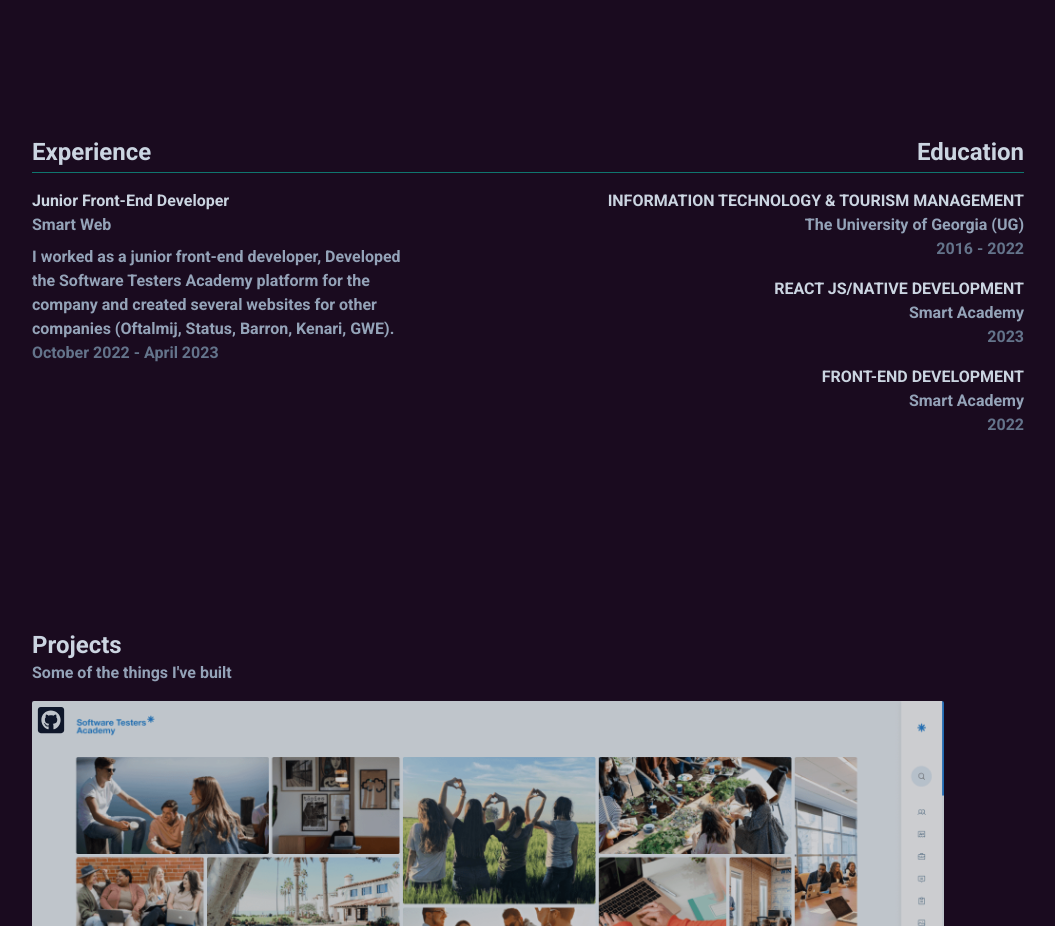
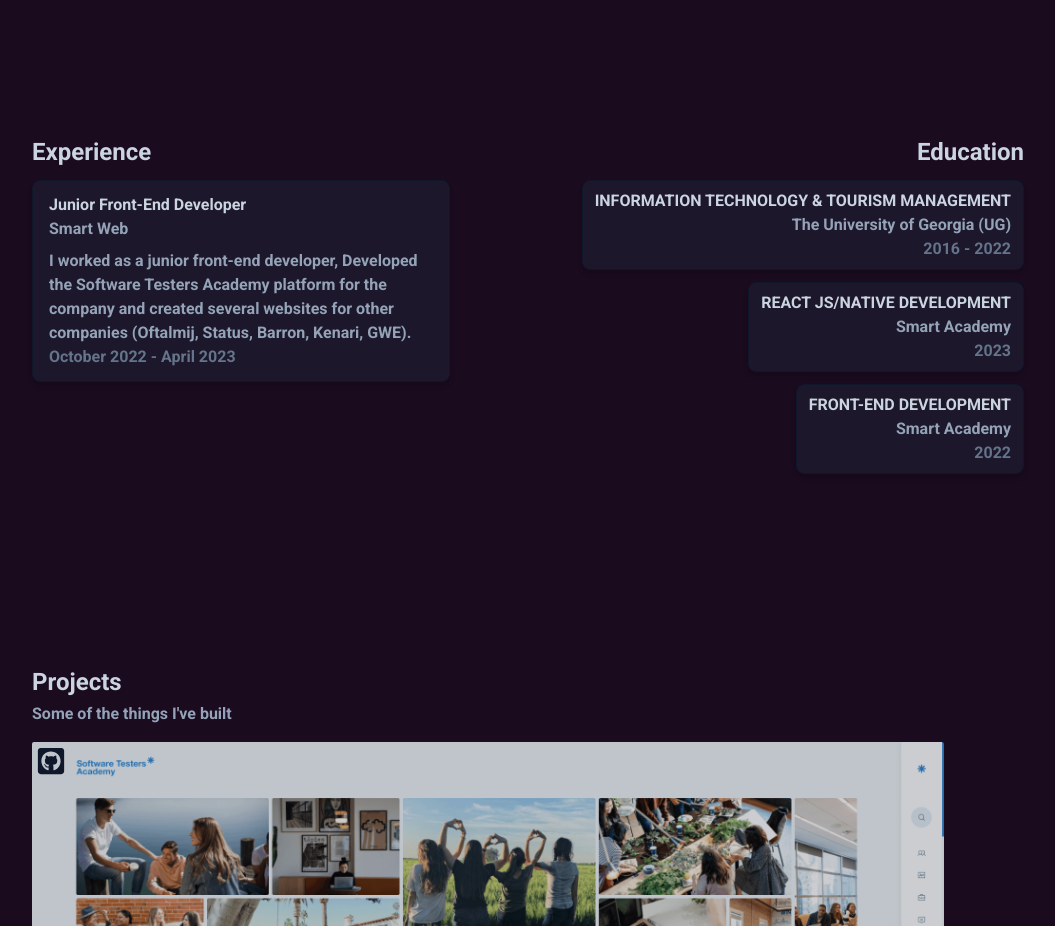
Before and after one commit to MMeskhi/Meskhi, a Next.js app: page / in a window 1280 px wide. Shown: the part 1140-2066 px from the top of the page, without its empty margins (112-1167 px from the left). Built offline with nearby package versions, Linux system fonts and the light colour scheme.

Commit message:
add expedu design changes

```diff
--- a/components/about.tsx
+++ b/components/about.tsx
@@ -20,7 +20,7 @@
         ></motion.span>
         <div className="max-lg:text-sm">
           <Heading>About Me</Heading>
-          <p className="text-slate-400 max-w-xl w-full">
+          <p className="text-slate-400 max-w-xl w-full mt-1">
             I&apos;m a front-end developer with experience in website building
             and customization. I&apos;ve worked on multiple projects, such as
             the <span className="text-blue-300">Software Testers Academy </span>
--- a/components/expedu.tsx
+++ b/components/expedu.tsx
@@ -14,16 +14,13 @@
       ref={ref}
       className="py-48 -scroll-mt-3 max-sm:-scroll-mt-16 max-sm:py-32"
     >
-      <div className="flex justify-between items-center">
+      <div className="flex justify-between items-start gap-8 max-md:flex-col max-md:items-stretch">
+        <div className="space-y-3 flex flex-col items-start">
           <Heading>Experience</Heading>
-        <Heading>Education</Heading>
-      </div>
-      <hr className="mb-4 border-teal-700" />
-      <div className="flex justify-between items-start gap-16 max-sm:flex-col max-sm:items-stretch">
           {experiencesData.map((item, index) => (
             <motion.div
               key={index}
-            className="flex flex-col"
+              className="flex flex-col bg-slate-800 rounded-lg bg-opacity-40 shadow-md border border-slate-900 px-4 py-3"
               initial={{ y: 80, opacity: 0 }}
               whileInView={{ y: 0, opacity: 1 }}
               viewport={{ once: true }}
@@ -37,11 +34,13 @@
               <span className="text-slate-500 -mt-2">{item.date}</span>
             </motion.div>
           ))}
-        <div className="space-y-4">
+        </div>
+        <div className="space-y-3 flex flex-col items-end">
+          <Heading>Education</Heading>
           {educationsData.map((item, index) => (
             <motion.div
               key={index}
-              className="text-right"
+              className="text-right bg-slate-800 rounded-lg bg-opacity-40 shadow-md border border-slate-900 px-3 py-2 w-fit"
               initial={{ y: 80, opacity: 0 }}
               whileInView={{ y: 0, opacity: 1 }}
               viewport={{ once: true }}
--- a/components/footer.tsx
+++ b/components/footer.tsx
@@ -34,7 +34,7 @@
           </p>
         </motion.span>
         <motion.div
-          className="text-slate-300 text-opacity-95 text-center cursor-default whitespace-nowrap"
+          className="text-slate-300 text-opacity-95 text-center cursor-default whitespace-nowrap select-none"
           initial={{ y: 20, opacity: 0 }}
           whileInView={{ y: 0, opacity: 1 }}
           viewport={{ once: true }}
--- a/components/heading.tsx
+++ b/components/heading.tsx
@@ -5,5 +5,5 @@
 };
 
 export default function Heading({ children }: HeadingProps) {
-  return <h2 className="text-slate-300 text-2xl mb-1">{children}</h2>;
+  return <h2 className="text-slate-300 text-2xl">{children}</h2>;
 }
--- a/components/projects.tsx
+++ b/components/projects.tsx
@@ -17,7 +17,7 @@
       className="scroll-mt-40 max-sm:scroll-mt-16"
     >
       <Heading>Projects</Heading>
-      <p className="text-slate-400 -mt-1">Some of the things I&apos;ve built</p>
+      <p className="text-slate-400 mt-1">Some of the things I&apos;ve built</p>
       <ul className="mt-4 space-y-8 [&>*:nth-child(odd)]:pr-20 [&>*:nth-child(even)]:pl-20 max-sm:[&>*:nth-child(odd)]:pr-0 max-sm:[&>*:nth-child(even)]:pl-0">
         {projectsData.map((item, index) => (
           <motion.li
```
Lines whose indentation alone changed are shown as unchanged.
